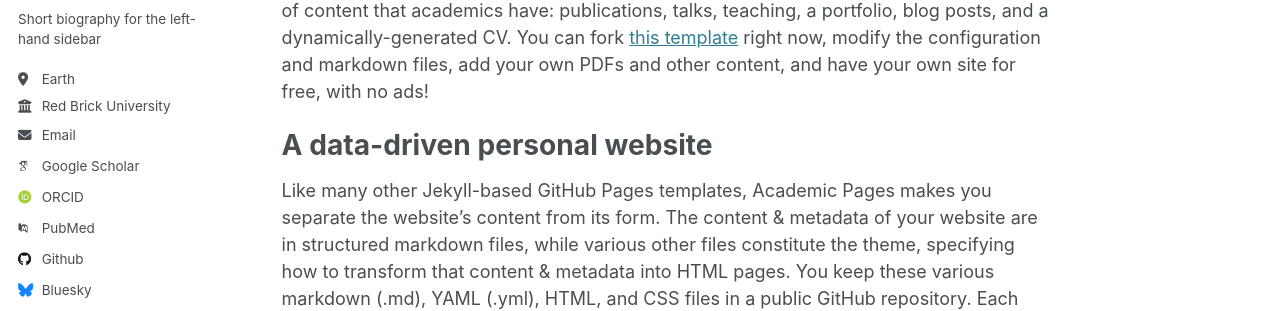
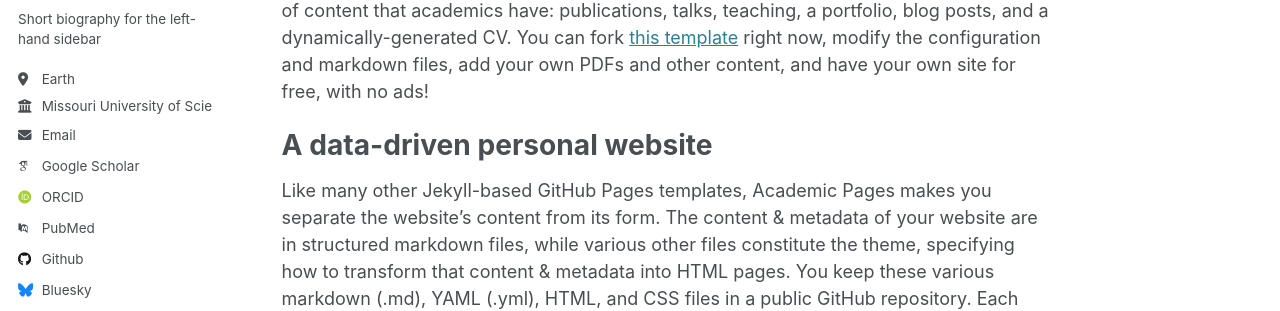
Before and after one commit to soorajss1729/soorajss1729.github.io, a Jekyll site: the page built from _pages/about.md, in a window 1280 px wide. Shown: the part 314-625 px from the top of the page. Built offline with Jekyll 4.4.1, drawn with Linux system fonts in a browser that asks for light colours; some web fonts are replaced.

Commit message:
Update _config.yml

```diff
--- a/_config.yml
+++ b/_config.yml
@@ -26,9 +26,9 @@
   pronouns         : # example: "she/her"
   bio              : "Short biography for the left-hand sidebar"
   location         : "Earth"
-  employer         : "Red Brick University"
+  employer         : "Missouri University of Science and Technology"
   uri              : # URL
-  email            : "none@example.org"
+  email            : "ss4kx@mst.edu"
 
   # Academic websites
   arxiv            : # URL - Update with the correct link to your profile
```
